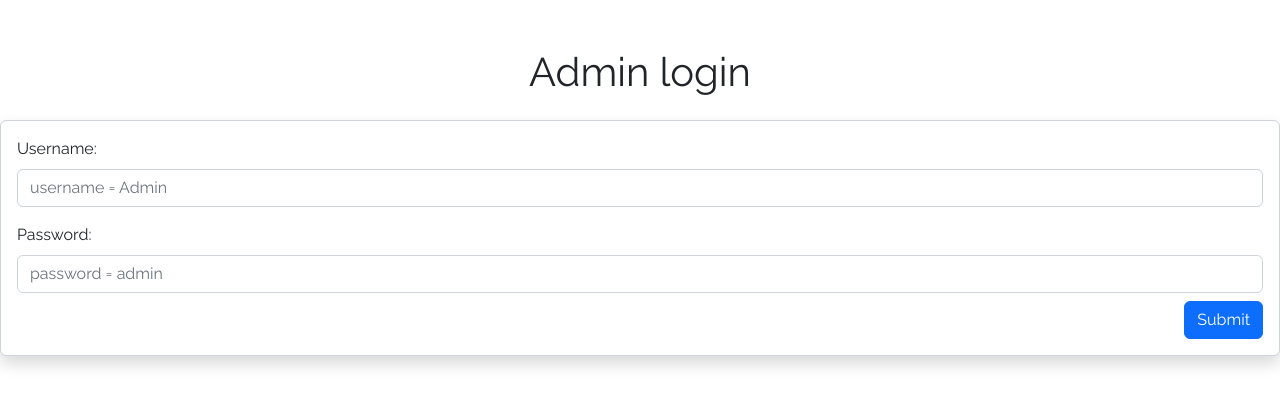
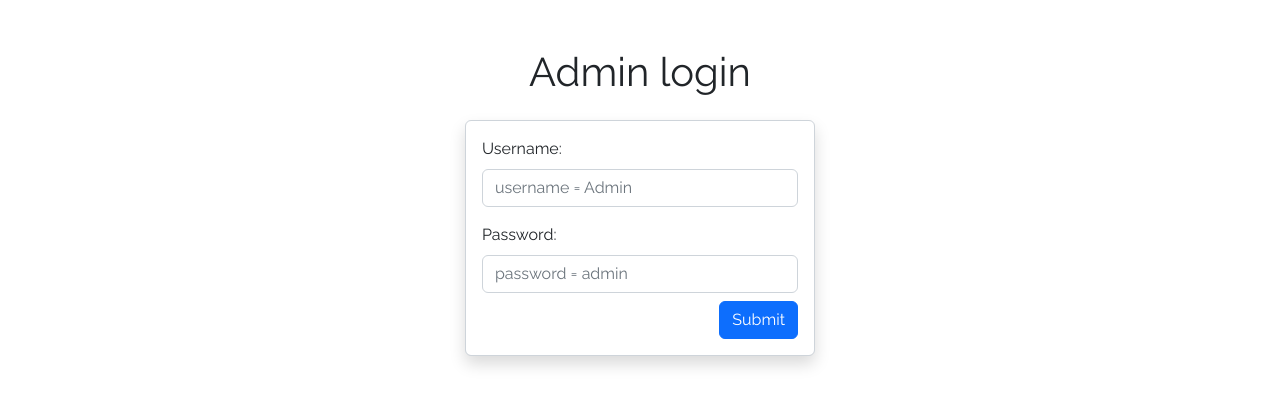
Before and after one commit to BrigitaGrybaiteBartke/PHP-CMS, a PHP site: the page made by src/views/login.php in a window 1280 px wide. Shown: the top 406 px of the page. Run offline with PHP 8.4, Linux system fonts and the light colour scheme; the template is opened without the code that fills it, so the values that code supplies are empty; some libraries are stand-ins or nearby versions.

Commit message:
update style

```diff
--- a/src/views/addPage.php
+++ b/src/views/addPage.php
@@ -38,7 +38,7 @@ if (isset($_POST['submit'])) {
                             <label for="pageTitle" class="form-label">Page title:</label>
                             <input type="text" name="pageTitle" placeholder="Enter new Page title" class="form-control">
                         </div>
-                        <div class="my-3 width">
+                        <div class="my-3">
                             <label for="pageContent" class="form-label">Page content:</label>
                             <textarea name="pageContent" rows="10" cols="100" placeholder="Enter Page content" class="form-control"></textarea>
                         </div>
--- a/src/views/css/style.php
+++ b/src/views/css/style.php
@@ -10,4 +10,7 @@
             font-family: 'Maven Pro', sans-serif;
         }
 
+        .width {
+            width: 350px;
+        }
 </style>
```
